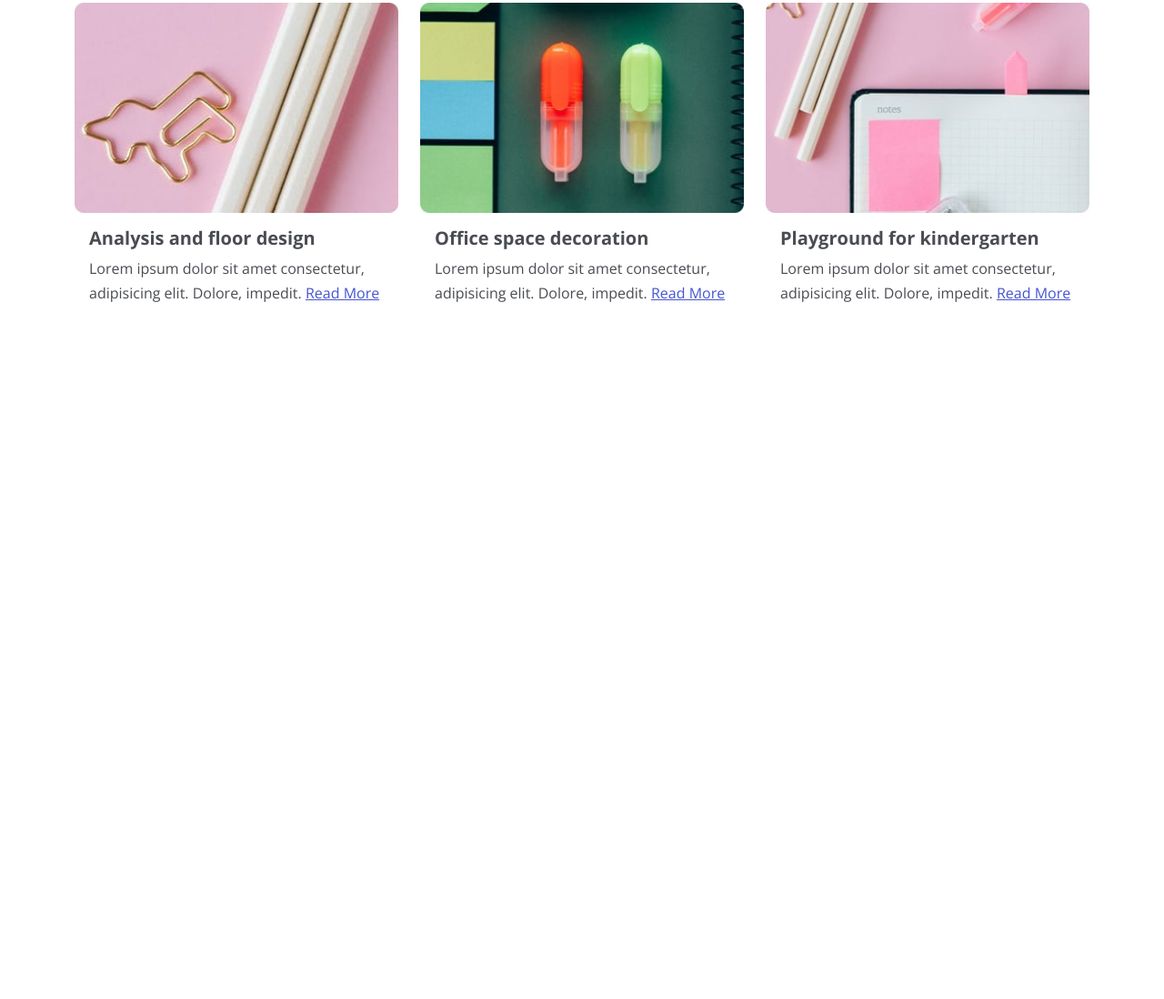
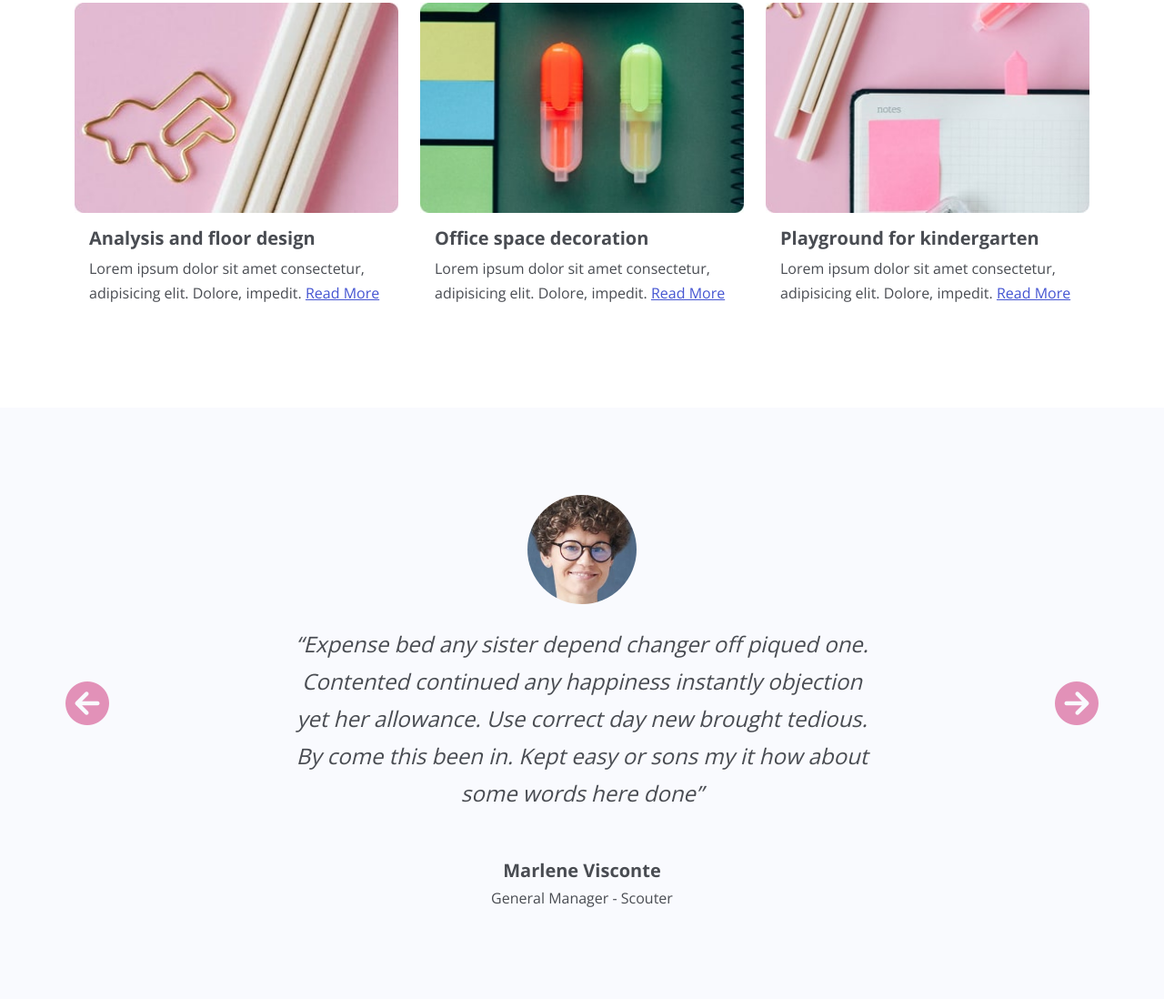
Before and after one commit to fikrirakala/yavin-website, a website: page index.html in a window 1280 px wide. Shown: the part 4238-5336 px from the top of the page at 91% size. Before the commit the page ends 4686 px from the top, so only its background shows below. Drawn offline with nearby package versions, Linux system fonts and the light colour scheme.

Commit message:
create testimonials section

```diff
--- a/index.html
+++ b/index.html
@@ -356,6 +356,86 @@
       </div>
     </section>
 
+    <!-- Testimonials -->
+    <section id="testimonials" class="testimonials bg-light py-6">
+      <div id="testimonialCarousel" class="carousel slide">
+        <div class="carousel-inner">
+          <!-- Slide 1 -->
+          <div class="carousel-item active">
+            <div
+              class="d-flex flex-column justify-content-center align-items-center text-center">
+              <img
+                src="images/testimonial-1.jpg"
+                alt=""
+                class="rounded-circle"
+                width="120" />
+              <p class="w-50 my-4 fst-italic fs-4 mb-4">
+                “Expense bed any sister depend changer off piqued one. Contented
+                continued any happiness instantly objection yet her allowance.
+                Use correct day new brought tedious. By come this been in. Kept
+                easy or sons my it how about some words here done”
+              </p>
+              <div class="fw-bold fs-5 mt-4">Marlene Visconte</div>
+              <div>General Manager - Scouter</div>
+            </div>
+          </div>
+
+          <!-- Slide 2 -->
+          <div class="carousel-item">
+            <div
+              class="d-flex flex-column justify-content-center align-items-center text-center">
+              <img
+                src="images/testimonial-2.jpg"
+                alt=""
+                class="rounded-circle"
+                width="120" />
+              <p class="w-50 my-4 fst-italic fs-4 mb-4">
+                “Expense bed any sister depend changer off piqued one. Contented
+                continued any happiness instantly objection yet her allowance.
+                Use correct day new brought tedious. By come this been in. Kept
+                easy or sons my it how about some words here done”
+              </p>
+              <div class="fw-bold fs-5 mt-4">John Spiker</div>
+              <div>Team Leader - Vanquish</div>
+            </div>
+          </div>
+          <!-- Slide 1 -->
+          <div class="carousel-item">
+            <div
+              class="d-flex flex-column justify-content-center align-items-center text-center">
+              <img
+                src="images/testimonial-3.jpg"
+                alt=""
+                class="rounded-circle"
+                width="120" />
+              <p class="w-50 my-4 fst-italic fs-4 mb-4">
+                “Expense bed any sister depend changer off piqued one. Contented
+                continued any happiness instantly objection yet her allowance.
+                Use correct day new brought tedious. By come this been in. Kept
+                easy or sons my it how about some words here done”
+              </p>
+              <div class="fw-bold fs-5 mt-4">Stella Virtuoso</div>
+              <div>Design Chief - Bikegirl</div>
+            </div>
+          </div>
+        </div>
+        <button
+          class="carousel-control-prev"
+          type="button"
+          data-bs-target="#testimonialCarousel"
+          data-bs-slide="prev">
+          <i class="fas fa-arrow-circle-left fa-3x text-secondary"></i>
+        </button>
+        <button
+          class="carousel-control-next"
+          type="button"
+          data-bs-target="#testimonialCarousel"
+          data-bs-slide="next">
+          <i class="fas fa-arrow-circle-right fa-3x text-secondary"></i>
+        </button>
+      </div>
+    </section>
+
     <script src="js/bootstrap.bundle.min.js"></script>
     <script src="js/script.js"></script>
   </body>
```
